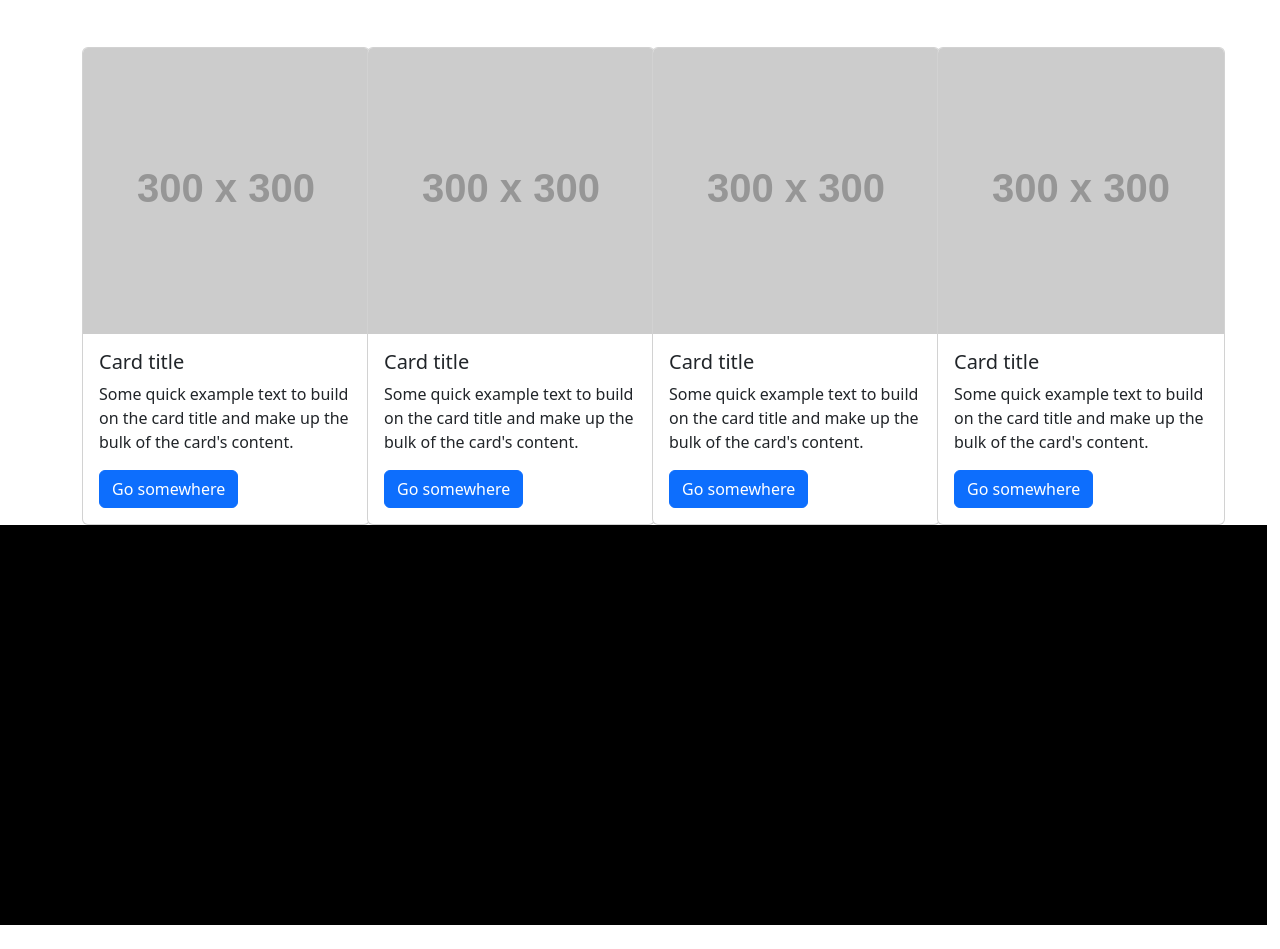
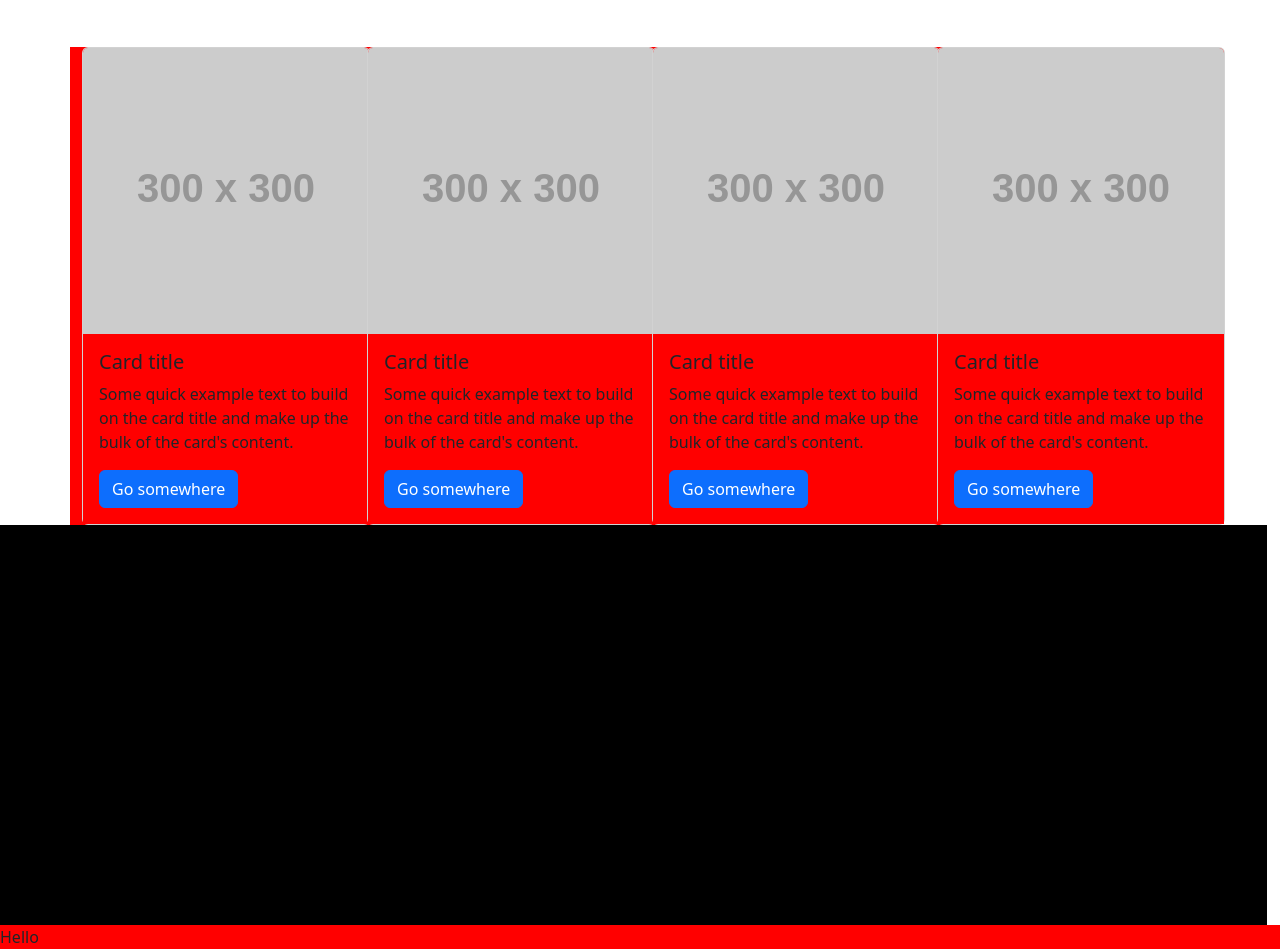
Before and after one commit to AymericBps/projet-mds, a plain HTML site: page index.html in a window 1280 px wide. Shown: the part 57-1006 px from the top of the page. Before the commit the page ends 982 px from the top, so only its background shows below. Drawn offline with nearby package versions, Linux system fonts and the light colour scheme; no server answers; placeholder pictures from the web are drawn by us.

Commit message:
feature/debut : ajout de css

```diff
--- a/index.html
+++ b/index.html
@@ -143,13 +143,14 @@
       </div>
     </div>
     <div id="map"></div>
+
+    <div>Hello</div>
   </body>
 
   <script>
-
     const requestOptions = {
-      method: 'GET',
-      redirect: 'follow'
+      method: "GET",
+      redirect: "follow",
     };
 
     //Objet fetch promesse donc mettre then ou catch
@@ -181,10 +182,10 @@
           //data features = tableau des valeurs on la map
           var dataFeature = data.features.map((v, k) => {
             L.marker(v.geometry.coordinates.reverse())
-            .addTo(map)
+              .addTo(map)
               .bindPopup("oui")
               .openPopup();
-            return v
+            return v;
           });
         } catch (e) {
           console.log(e);
--- a/style.css
+++ b/style.css
@@ -1,6 +1,7 @@
 *{
   margin: 0;
   padding: 0;
+  background-color: red;
 }
 
 #map{
```
